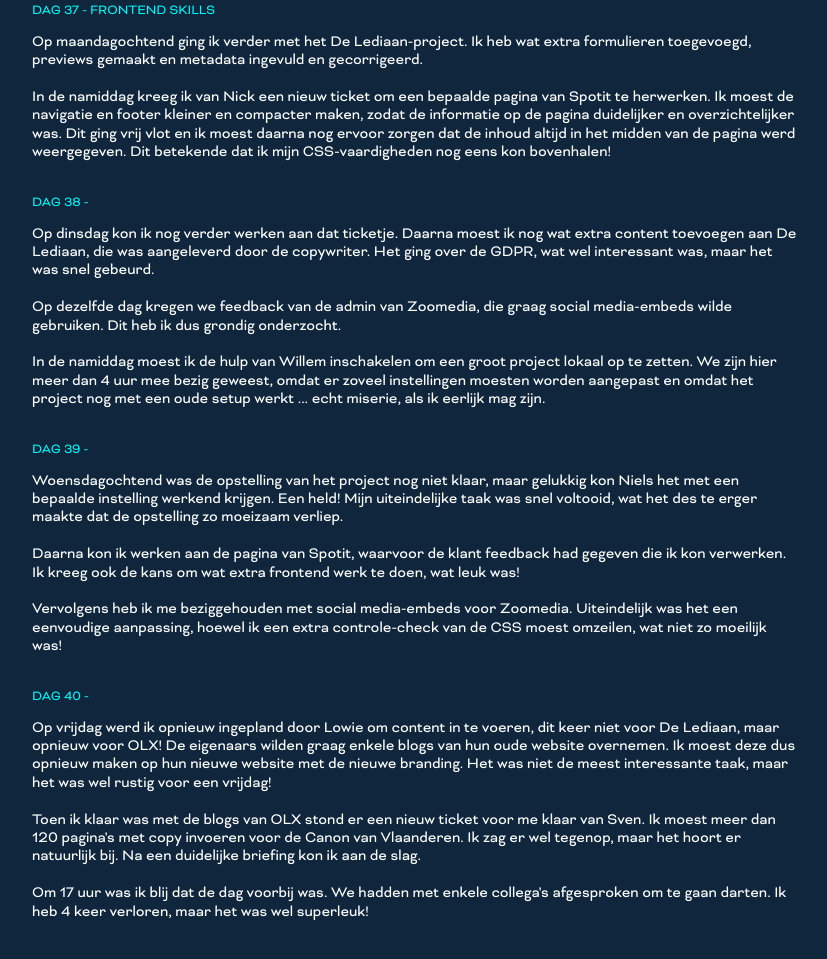
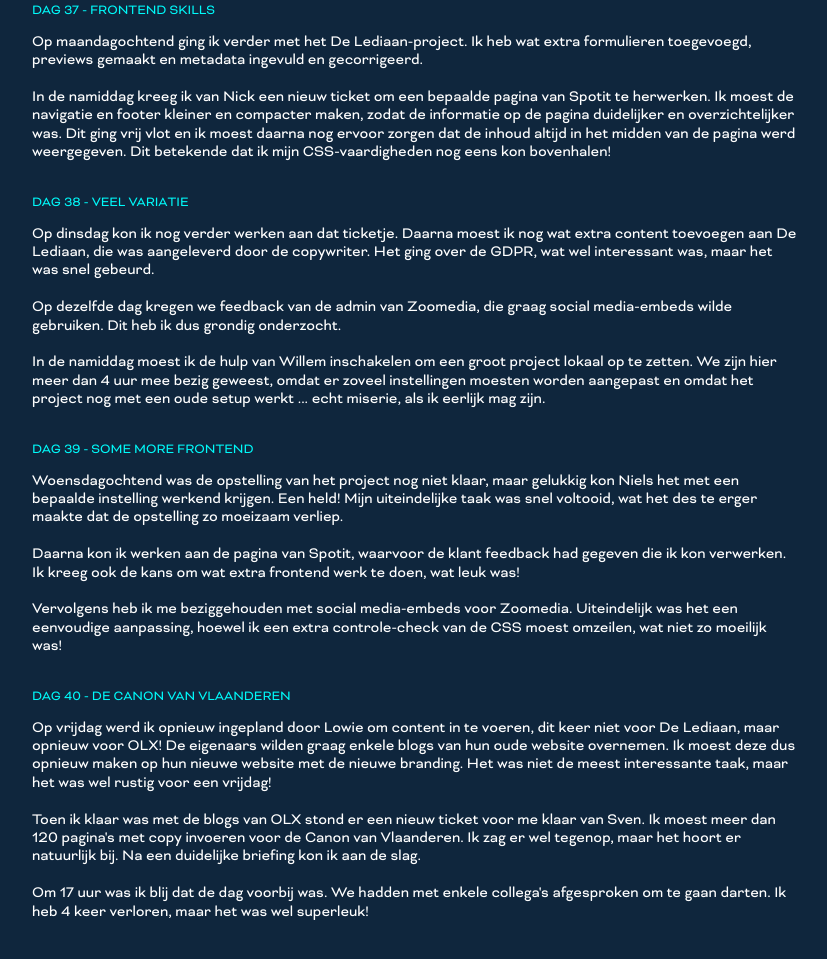
Before and after one commit to seppevg/portfolio, a plain HTML site: page blogs/stage/blog-5.html in a window 1280 px wide. Shown: the part 1882-2841 px from the top of the page, without its empty margins (224-1051 px from the left). Drawn offline with Linux system fonts and the light colour scheme.

Commit message:
Blog-5: add missing titles

```diff
--- a/blogs/stage/blog-5.html
+++ b/blogs/stage/blog-5.html
@@ -117,7 +117,7 @@
             </p>
         </div>
         <div>
-            <h2 class="subtitle">Dag 38 - </h2>
+            <h2 class="subtitle">Dag 38 - Veel variatie</h2>
             <p class="project__description">
                 Op dinsdag kon ik nog verder werken aan dat ticketje. Daarna moest ik nog wat extra content toevoegen
                 aan De Lediaan, die was aangeleverd door de copywriter. Het ging over de GDPR, wat wel interessant was,
@@ -132,7 +132,7 @@
             </p>
         </div>
         <div>
-            <h2 class="subtitle">Dag 39 - </h2>
+            <h2 class="subtitle">Dag 39 - some more frontend</h2>
             <p class="project__description">
                 Woensdagochtend was de opstelling van het project nog niet klaar, maar gelukkig kon Niels het met een
                 bepaalde instelling werkend krijgen. Een held! Mijn uiteindelijke taak was snel voltooid, wat het des te
@@ -147,7 +147,7 @@
             </p>
         </div>
         <div>
-            <h2 class="subtitle">Dag 40 - </h2>
+            <h2 class="subtitle">Dag 40 - de canon van vlaanderen</h2>
             <p class="project__description">
                 Op vrijdag werd ik opnieuw ingepland door Lowie om content in te voeren, dit keer niet voor De Lediaan,
                 maar opnieuw voor OLX! De eigenaars wilden graag enkele blogs van hun oude website overnemen. Ik moest
```
